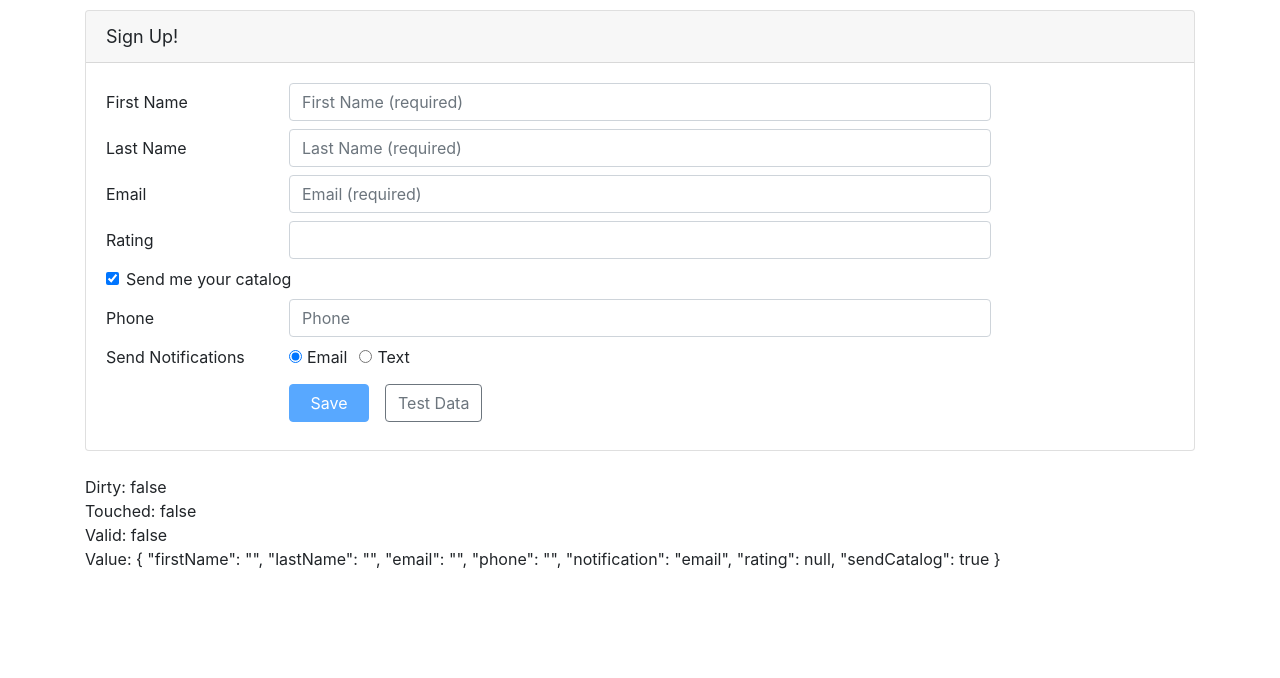
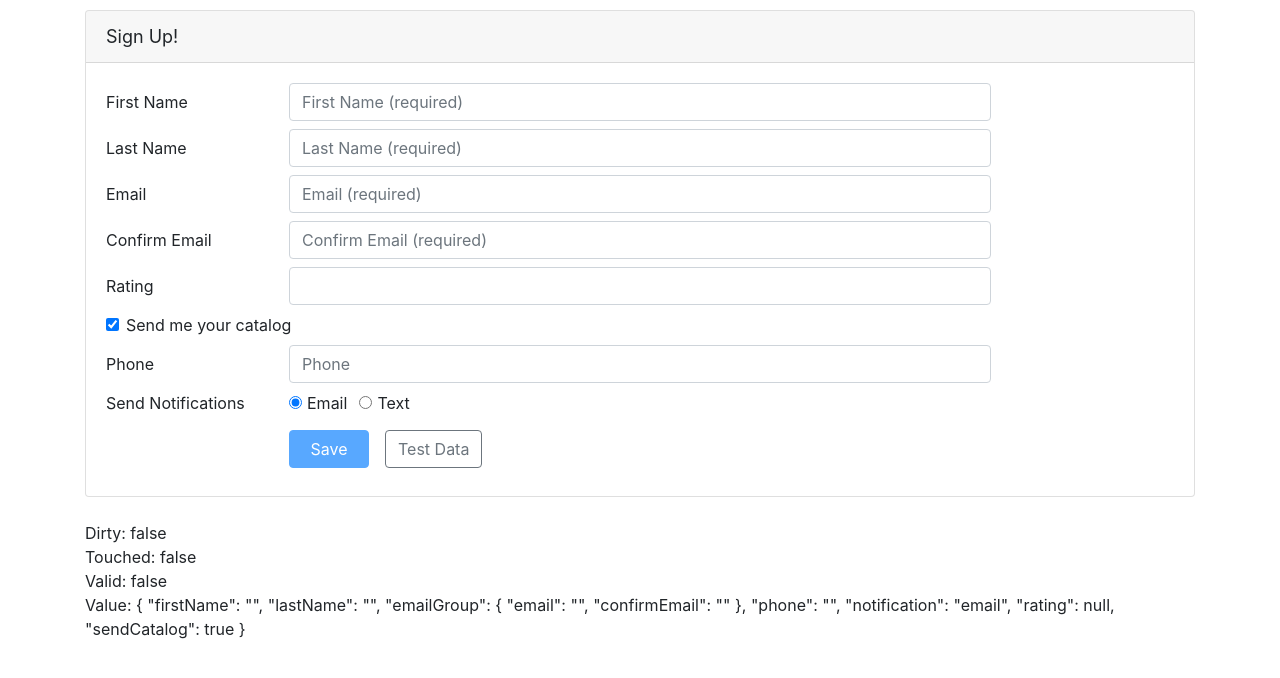
Before and after one commit to sarahlia/angular-reactive-forms, an Angular app: page / in a window 1280 px wide. Shown: the top 678 px of the page. Built offline with nearby package versions, Linux system fonts and the light colour scheme.

Commit message:
finished cross-field validation.

```diff
--- a/src/app/customers/customer.component.html
+++ b/src/app/customers/customer.component.html
@@ -50,6 +50,7 @@
         </div>
       </div>
 
+      <div formGroupName="emailGroup">
         <div class="form-group row mb-2">
           <label class="col-md-2 col-form-label"
                  for="emailId">Email</label>
@@ -59,18 +60,42 @@
                    type="email"
                    placeholder="Email (required)"
                    formControlName="email"
-                 [ngClass]="{'is-invalid': (customerForm.get('email').touched || customerForm.get('email').dirty) && !customerForm.get('email').valid }" />
+                   [ngClass]="{'is-invalid': customerForm.get('emailGroup').errors || ((customerForm.get('emailGroup.email').touched || customerForm.get('emailGroup.email').dirty) && !customerForm.get('emailGroup.email').valid) }" />
             <span class="invalid-feedback">
-            <span *ngIf="customerForm.get('email').errors?.required">
+              <span *ngIf="customerForm.get('emailGroup.email').errors?.required">
                 Please enter your email address.
               </span>
-            <span *ngIf="customerForm.get('email').errors?.email">
+              <span *ngIf="customerForm.get('emailGroup.email').errors?.email">
                 Please enter a valid email address.
               </span>
             </span>
           </div>
         </div>
 
+        <div class="form-group row mb-2">
+          <label class="col-md-2 col-form-label"
+                 for="confirmEmailId">Confirm Email</label>
+          <div class="col-md-8">
+            <input class="form-control"
+                   id="confirmEmailId"
+                   type="email"
+                   placeholder="Confirm Email (required)"
+                   formControlName="confirmEmail"
+                   [ngClass]="{'is-invalid': customerForm.get('emailGroup').errors ||
+                                               ((customerForm.get('emailGroup.confirmEmail').touched ||
+                                                customerForm.get('emailGroup.confirmEmail').dirty) &&
+                                                !customerForm.get('emailGroup.confirmEmail').valid) }" />
+            <span class="invalid-feedback">
+                <span *ngIf="customerForm.get('emailGroup.confirmEmail').errors?.required">
+                  Please confirm your email address.
+                </span>
+                <span *ngIf="customerForm.get('emailGroup').errors?.match">
+                  The confirmation does not match the email address.
+                </span>
+              </span>
+          </div>
+        </div>
+      </div>
       <div class="form-group row mb-2">
         <label class="col-md-2 col-form-label"
                for="ratingId">Rating</label>
--- a/src/app/customers/customer.component.ts
+++ b/src/app/customers/customer.component.ts
@@ -2,6 +2,20 @@
 import {FormGroup, FormBuilder, Validators, AbstractControl, ValidatorFn} from '@angular/forms';
 
 import { Customer } from './customer';
+
+function emailMatcher(c: AbstractControl): { [key: string]: boolean } | null {
+  const emailControl = c.get('email');
+  const confirmControl = c.get('confirmEmail');
+
+  if (emailControl.pristine || confirmControl.pristine) {
+    return null;
+  }
+
+  if (emailControl.value === confirmControl.value) {
+    return null;
+  }
+  return { match: true };
+}
 
 function ratingRange(min: number, max: number): ValidatorFn {
   return (c: AbstractControl): { [key: string]: boolean } | null => {
@@ -27,7 +41,10 @@
     this.customerForm = this.fb.group({
       firstName: ['', [Validators.required, Validators.minLength(3)]],
       lastName: ['', [Validators.required, Validators.maxLength(50)]],
-      email: ['', [Validators.required, Validators.email]],
+      emailGroup: this.fb.group({
+        email: ['', [Validators.required, Validators.email]],
+        confirmEmail: ['', Validators.required],
+      }, {validator: emailMatcher}),
       phone: '',
       notification: 'email',
       rating: [null, ratingRange(1, 5)],
```
Lines whose indentation alone changed are shown as unchanged.
